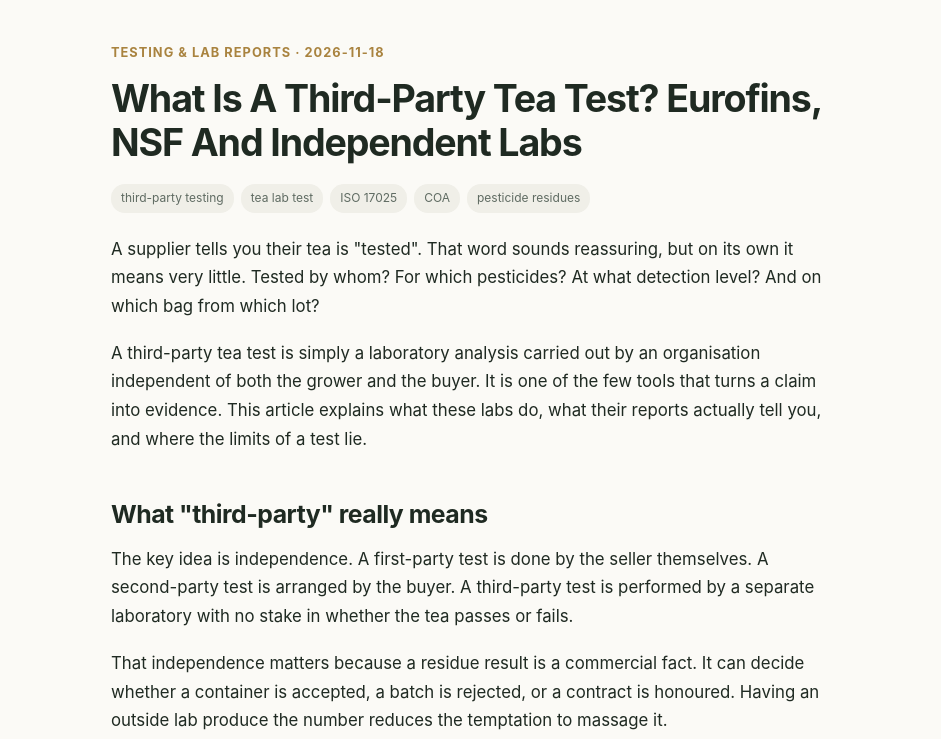
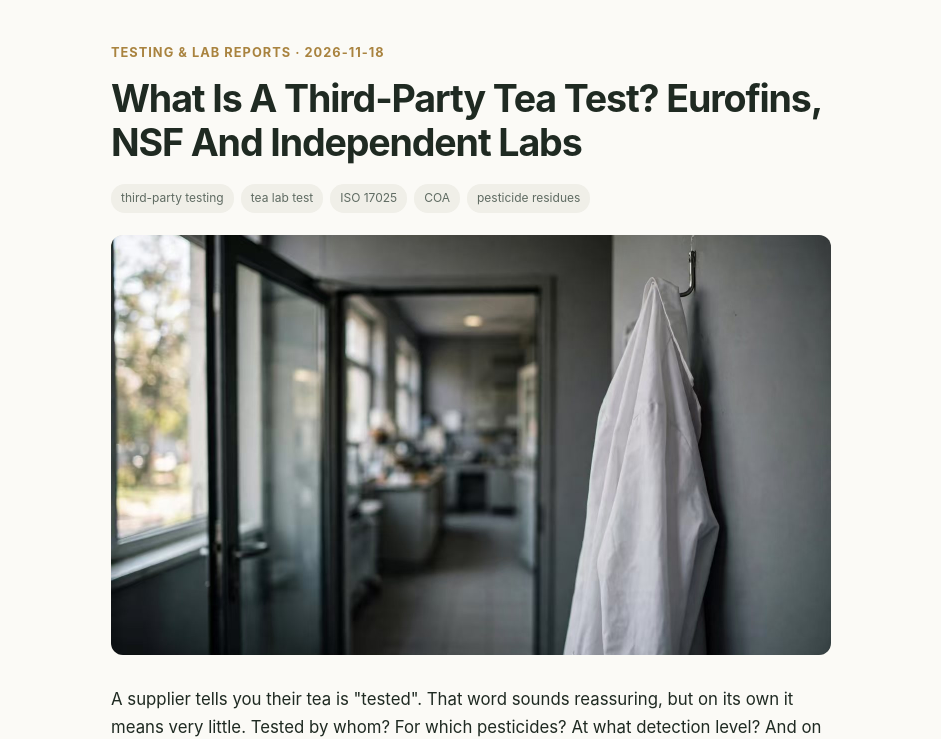
Before and after one commit to hanchaoqun8/dazi-tea-blog, a plain HTML site: page site/posts/third-party-tea-test-labs/index.html in a window 1280 px wide. Shown: the part 67-806 px from the top of the page, without its empty margins (169-1110 px from the left). Drawn offline with Linux system fonts and the light colour scheme.

Commit message:
Add index.html

```diff
--- a/site/posts/third-party-tea-test-labs/index.html
+++ b/site/posts/third-party-tea-test-labs/index.html
@@ -7,6 +7,7 @@
 <meta property="og:description" content="A third-party tea test is an independent lab check for residues. Learn what ISO/IEC 17025 means, how to read COAs, and why sampling matters more than you think.">
 <meta property="og:type" content="website">
 <meta property="og:url" content="https://blog.dazi.uk/">
+<meta property="og:image" content="https://blog.dazi.uk/assets/img/third-party-tea-test-labs.jpg">
 <link rel="stylesheet" href="/assets/style.css">
 <link rel="alternate" type="application/rss+xml" title="RSS" href="/rss.xml">
 </head><body class="post-page">
@@ -18,6 +19,7 @@
 <div class="post-cat">Testing &amp; Lab Reports · 2026-11-18</div>
 <h1>What Is A Third-Party Tea Test? Eurofins, NSF And Independent Labs</h1>
 <div class="tags"><span class="tag">third-party testing</span> <span class="tag">tea lab test</span> <span class="tag">ISO 17025</span> <span class="tag">COA</span> <span class="tag">pesticide residues</span></div>
+<figure class="post-cover"><img src="/assets/img/third-party-tea-test-labs.jpg" alt="Quiet laboratory corridor with a lab coat on a hook."></figure>
 <div class="post-body">
 <p>A supplier tells you their tea is "tested". That word sounds reassuring, but on its own it means very little. Tested by whom? For which pesticides? At what detection level? And on which bag from which lot?</p>
 <p>A third-party tea test is simply a laboratory analysis carried out by an organisation independent of both the grower and the buyer. It is one of the few tools that turns a claim into evidence. This article explains what these labs do, what their reports actually tell you, and where the limits of a test lie.</p>
```
